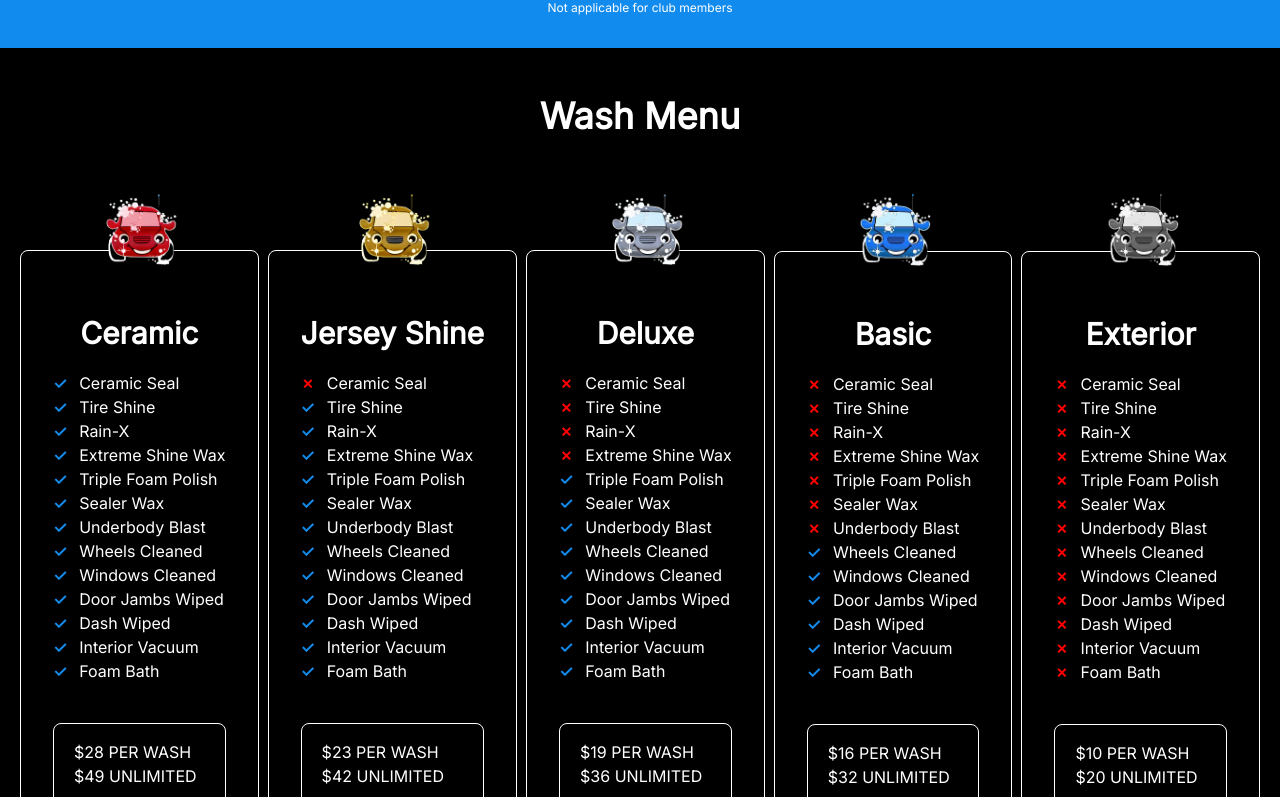
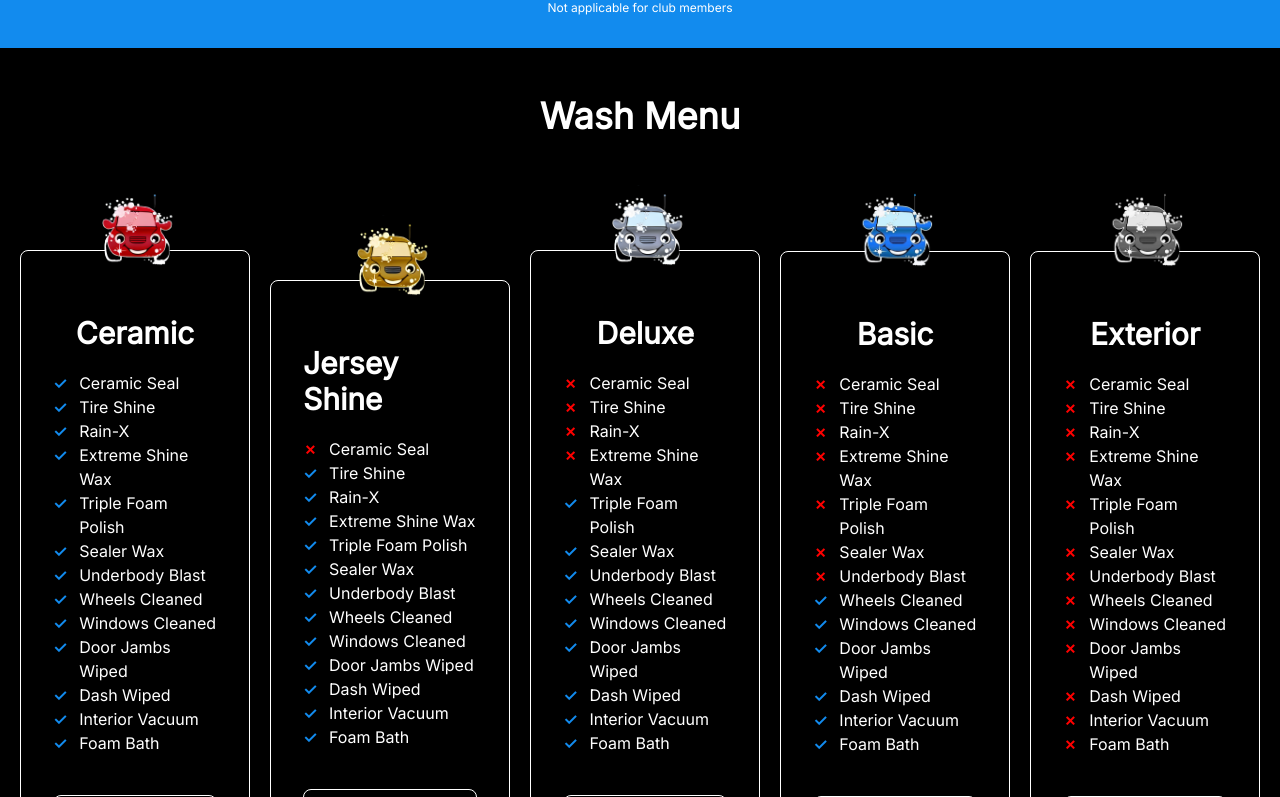
Before and after one commit to kelleyseth/jerseyshinelube, a Next.js app: page /washservices in a window 1280 px wide. Shown: the part 523-1320 px from the top of the page. Built offline with nearby package versions, Linux system fonts and the light colour scheme.

Commit message:
spacing on wash page

```diff
--- a/src/app/washservices/page.tsx
+++ b/src/app/washservices/page.tsx
@@ -29,8 +29,7 @@
             <div className="lg:hidden flex items-center w-full justify-between p-5">
                 <Carousel services={services} ceramic={ceramic} jerseyshine={jerseyshine} deluxe={deluxe} basic={basic} exterior={exterior} />
             </div>
-            {/* TODO cards extend past parent when resized */}
-            <div className="max-lg:hidden flex items-center w-full justify-between p-5">
+            <div className="max-lg:hidden flex items-center w-full justify-center gap-5 p-5">
                 <Washcard pic="/carwashred.png" name="Ceramic" price={washfile.Ceramic.prices.Regular} clubprice={washfile.Ceramic.prices.Club} services={services} wash={ceramic} />
                 <Washcard pic="/carwashgold.png" name="Jersey Shine" price={washfile.JerseyShine.prices.Regular} clubprice={washfile.JerseyShine.prices.Club} services={services} wash={jerseyshine} />
                 <Washcard pic="/carwashsilver.png" name="Deluxe" price={washfile.Deluxe.prices.Regular} clubprice={washfile.Deluxe.prices.Club} services={services} wash={deluxe} />
```
